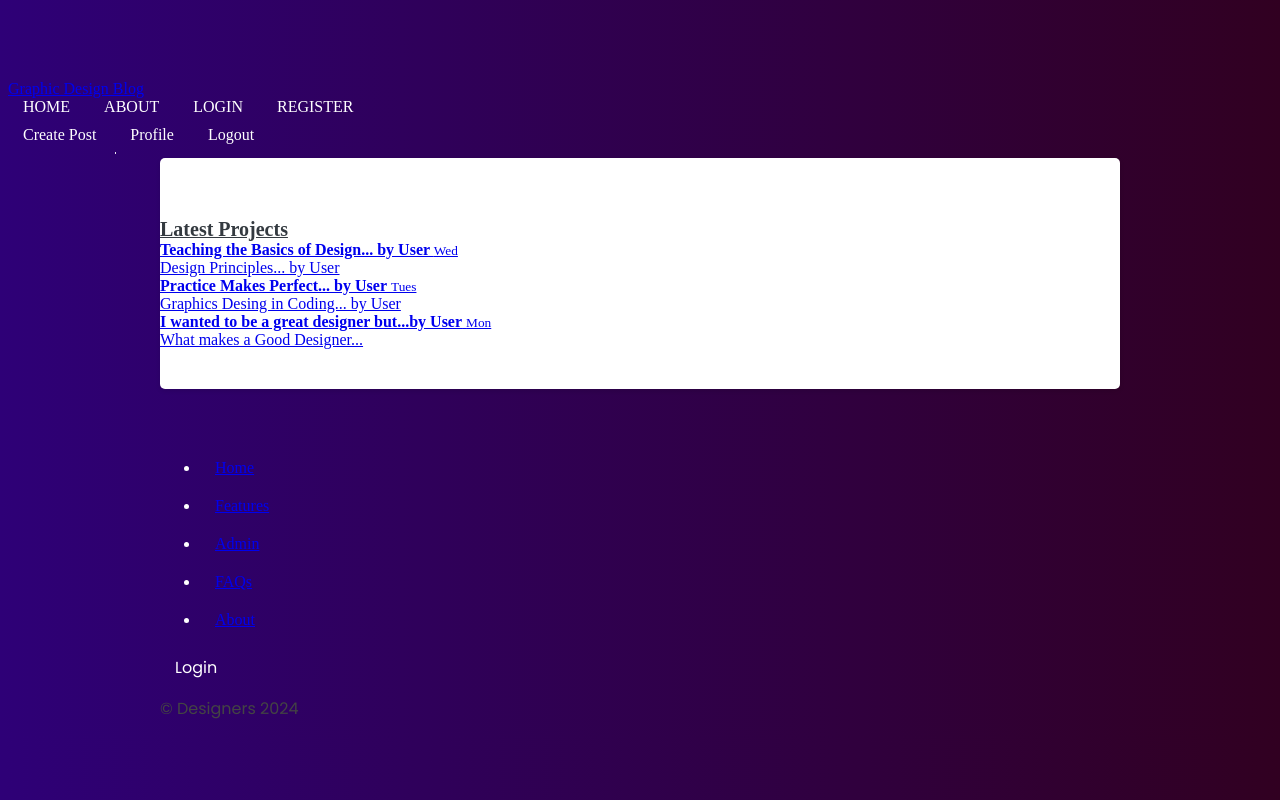
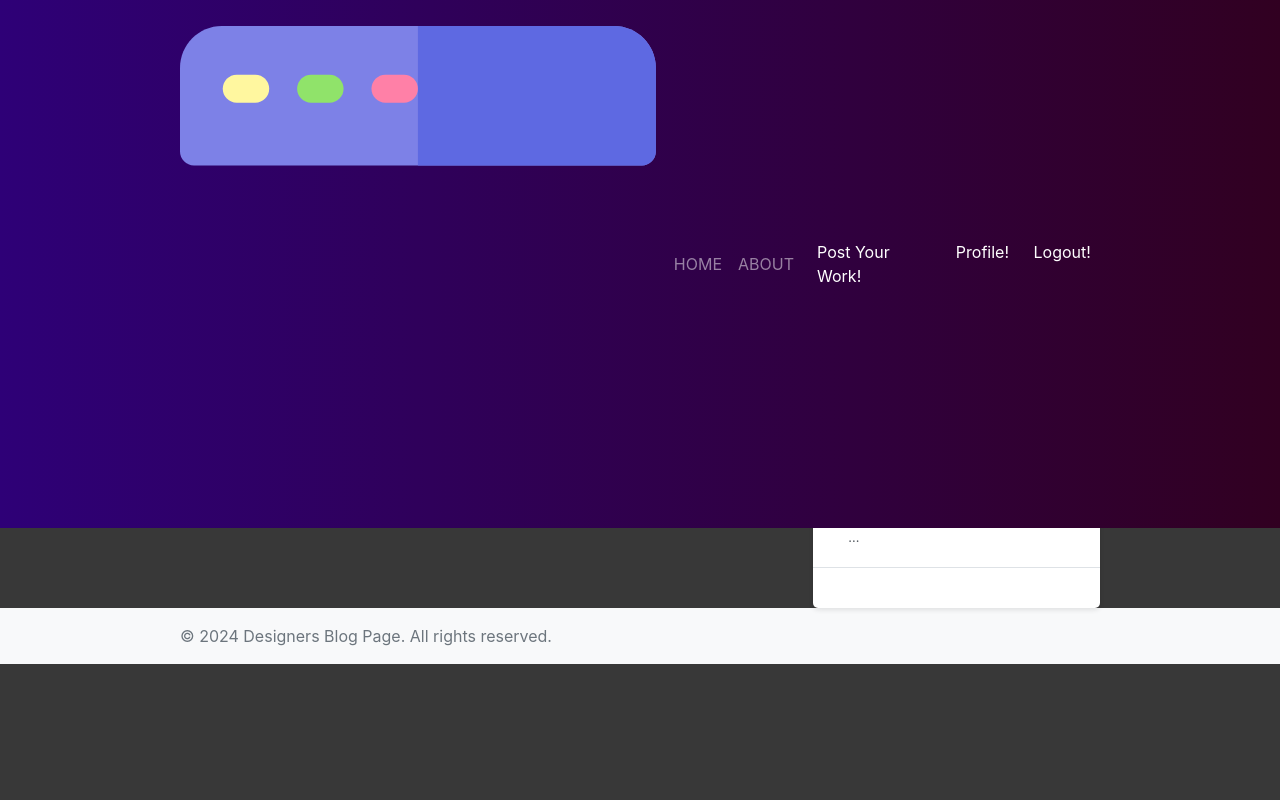
Before and after one commit to OwenD-24/Graphic-Design-Blog, a Django app: page / in a window 1280 px wide. Run offline with Django 4.2, Linux system fonts and the light colour scheme; the visitor is signed in with stand-in values (Sample User, id 1); data that the repository does not hold is empty; some libraries are stand-ins or nearby versions.

Commit message:
ADD: added the JS links I needed for base.html and tidied up the code a little better

```diff
--- a/blog/templates/blog/base.html
+++ b/blog/templates/blog/base.html
@@ -3,153 +3,150 @@
 <html lang="en">
 
 <head>
-    <meta charset="UTF-8">
-    <meta name="viewport" content="width=device-width, initial-scale=1.0">
-    <title>{% block title %}Graphic Design Blog{% endblock %}</title>
+    <!-- Meta Tags -->
+    <meta charset="utf-8">
+    <meta name="viewport" content="width=device-width, initial-scale=1, shrink-to-fit=no">
 
-    <!-- Styling Links -->
+    <!-- Bootstrap CSS -->
+    <link rel="stylesheet" href="https://maxcdn.bootstrapcdn.com/bootstrap/4.0.0/css/bootstrap.min.css"
+        integrity="sha384-Gn5384xqQ1aoWXA+058RXPxPg6fy4IWvTNh0E263XmFcJlSAwiGgFAW/dAiS6JXm" crossorigin="anonymous">
+
+    <!-- Custom CSS -->
     <link rel="stylesheet" href="{% static 'blog/main.css' %}">
-    <link rel="stylesheet" href="https://fonts.googleapis.com/css2?family=Poppins:wght@300;400;500&display=swap">
+
+    <!-- Google Fonts -->
+    <link href="https://fonts.googleapis.com/css2?family=Poppins:wght@200&display=swap" rel="stylesheet">
 </head>
 
-<body class="bg-steel">
+<body>
+    <!-- Header and Navbar Section -->
+    <header class="site-header">
+        <nav class="navbar navbar-expand-md navbar-dark bg-steel fixed-top">
+            <div class="container">
+                <!-- Logo -->
+                <svg style="padding-right: 10px;" id="Capa_1" enable-background="new 0 0 512 512" height="512"
+                    viewBox="0 0 512 512" width="512" xmlns="http://www.w3.org/2000/svg">
+                    <g>
+                        <!-- Background Shapes -->
+                        <g>
+                            <path d="m512 45c0-24.853-20.147-45-45-45h-422c-24.853 0-45 20.147-45 45v90c0 8.284 6.716 15 15 15h482c8.284 0 15-6.716 15-15z"
+                                fill="#7d81e7" />
+                            <path d="m467 0h-211v150h241c8.284 0 15-6.716 15-15v-90c0-24.853-20.147-45-45-45z"
+                                fill="#5e69e2" />
+                        </g>
+                        <!-- Lights Icons -->
+                        <g>
+                            <path d="m81 82.5h-20c-8.284 0-15-6.716-15-15s6.716-15 15-15h20c8.284 0 15 6.716 15 15s-6.716 15-15 15z"
+                                fill="#fff79f" />
+                            <path d="m161 82.5h-20c-8.284 0-15-6.716-15-15s6.716-15 15-15h20c8.284 0 15 6.716 15 15s-6.716 15-15 15z"
+                                fill="#90e36a" />
+                            <path d="m241 82.5h-20c-8.284 0-15-6.716-15-15s6.716-15 15-15h20c8.284 0 15 6.716 15 15s-6.716 15-15 15z"
+                                fill="#ff80a7" />
+                        </g>
+                    </g>
+                </svg>
 
-    <!-- Navbar Section -->
-    <header class="site-header">
-        <nav class="navbar navbar-expand-lg navbar-dark">
-            <a class="navbar-brand" href="{% url 'blog-home' %}">Graphic Design Blog</a>
-            <div class="collapse navbar-collapse">
+                <!-- Navbar Toggler for Mobile View -->
+                <button class="navbar-toggler" type="button" data-toggle="collapse" data-target="#navbarToggle"
+                    aria-controls="navbarToggle" aria-expanded="false" aria-label="Toggle navigation">
+                    <span class="navbar-toggler-icon"></span>
+                </button>
+
+                <!-- Navbar Links -->
+                <div class="collapse navbar-collapse" id="navbarToggle">
+                    <div class="navbar-nav mr-auto">
                         {% if user.is_authenticated %}
                             <a class="nav-item nav-link" href="{% url 'blog-home' %}">HOME</a>
                             <a class="nav-item nav-link" href="{% url 'blog-about' %}">ABOUT</a>
-                <a class="nav-item nav-link" href="{% url 'login' %}">LOGIN</a>
-                <a class="nav-item nav-link" href="{% url 'register' %}">REGISTER</a>
+                        {% endif %}
                     </div>
-            <!-- Navbar Right Side -->
+
+                    <!-- Authentication Links (Right Side) -->
                     <div class="navbar-nav">
-                <a href="" id="auth-links">
-                    <span></span>
-                    <span></span>
-                    <span></span>
-                    <span></span>
-                    Create Post
-                </a>
-                <a href="" id="auth-links">
-                    <span></span>
-                    <span></span>
-                    <span></span>
-                    <span></span>
-                    Profile
-                </a>
-                <a href="" id="auth-links">
-                    <span></span>
-                    <span></span>
-                    <span></span>
-                    <span></span>
-                    Logout
-                </a>
+                        {% if user.is_authenticated %}
+                            <a href="{% url 'blog-new' %}" class="nav-item nav-link" id="auth-links">Post Your Work!</a>
+                            <a href="{% url 'profile' %}" class="nav-item nav-link" id="auth-links">Profile!</a>
+                            <a href="{% url 'logout' %}" class="nav-item nav-link" id="auth-links">Logout!</a>
                         {% else %}
-                <a href="" id="auth-links">
-                    <span></span>
-                    <span></span>
-                    <span></span>
-                    <span></span>
-                    Login
-                </a>
-                <a href="" id="auth-links">
-                    <span></span>
-                    <span></span>
-                    <span></span>
-                    <span></span>
-                    Register
-                </a>
+                            <a href="{% url 'login' %}" class="nav-item nav-link" id="auth-links">Login!</a>
+                            <a href="{% url 'register' %}" class="nav-item nav-link" id="auth-links">Register Here!</a>
                         {% endif %}
+                    </div>
+                </div>
+            </div>
+        </nav>
     </header>
-    <main role="main" class="container">
+
+    <!-- Main Content Section -->
+    <main role="main" class="container mt-5 pt-5">
         <div class="row">
+            <!-- Left Column (Blog Content) -->
             <div class="col-md-8">
-                {%  if messages%}
+                {% if messages %}
+                    <!-- Display Flash Messages -->
                     {% for message in messages %}
-                <div class="alert-{{ message.tags }}">
+                        <div class="alert alert-{{ message.tags }}">
                             {{ message }}
                         </div>
                     {% endfor %}
                 {% endif %}
+
+                <!-- Block Content Section -->
+                {% block content %}{% endblock %}
             </div>
-            <div class="col-md-8">
-                {% block content %}
-                <div class="container mt-4">
-                    <div class="row">
-                        <div class="col-md-8">
-                            <h2>Latest Projects</h2>
-                            {% for posts in Post %}
-                            <article class="post">
-                                <h3>{{ post.title }}</h3>
-                                <p>by {{ post.author }} on {{ post.created_on }}</p>
-                                <p>{{ post.content|truncatewords:30 }}</p>
-                                <a href="{% url 'post_detail' post.id %}" class="btn btn-primary">Read more</a>
-                            </article>
-                            <hr>
-                            {% endfor %}
-                        </div>
-                    </div>
-                </div>
-                {% endblock %}
-            </div>
-        </div>
+
+            <!-- Right Column (Sidebar for Latest Projects) -->
             <div class="col-md-4">
                 <div class="content-section">
-                <div class="d-flex flex-column align-items-stretch flex-shrink-0 bg-white"
-                    style="width: 380px; padding-top: 20px;">
-                    <a id="list-group" href="#"
-                        class="d-flex align-items-center flex-shrink-0 p-3 link-dark text-decoration-none border-bottom">
+                    <div class="d-flex flex-column align-items-stretch flex-shrink-0 bg-white">
+                        <a id="list-group" href="" class="d-flex align-items-center flex-shrink-0 p-3 link-dark text-decoration-none border-bottom">
                             <span class="fs-5 fw-semibold" id="gist-btn">Latest Projects</span>
                         </a>
+
+                        <!-- List of Latest Projects -->
                         <div class="list-group list-group-flush border-bottom scrollarea">
-                        <a href="#" class="list-group-item list-group-item-action  lh-tight" aria-current="true">
+                            <a href="#" class="list-group-item list-group-item-action lh-tight">
                                 <div class="d-flex w-100 align-items-center justify-content-between">
-                                <strong class="mb-1">Teaching the Basics of Design... by User
-                                </strong>
+                                    <strong class="mb-1">Teaching the Basics of Design... by User</strong>
                                     <small>Wed</small>
                                 </div>
-                            <div class="col-10 mb-1 small">Design Principles... by User </div>
+                                <div class="col-10 mb-1 small">Design Principles... by User</div>
                             </a>
                             <a href="#" class="list-group-item list-group-item-action py-3 lh-tight">
                                 <div class="d-flex w-100 align-items-center justify-content-between">
                                     <strong class="mb-1">Practice Makes Perfect... by User</strong>
-                                <small class="text-muted">Tues</small>
+                                    <small>Tues</small>
                                 </div>
-                            <div class="col-10 mb-1 small">Graphics Desing in Coding... by User</div>
+                                <div class="col-10 mb-1 small">Graphics Design in Coding... by User</div>
                             </a>
                             <a href="#" class="list-group-item list-group-item-action py-3 lh-tight">
                                 <div class="d-flex w-100 align-items-center justify-content-between">
-                                <strong class="mb-1">I wanted to be a great designer but...by User</strong>
-                                <small class="text-muted">Mon</small>
+                                    <strong class="mb-1">I wanted to be a good designer but... by User</strong>
+                                    <small>Mon</small>
                                 </div>
-                            <div class="col-10 mb-1 small">What makes a Good Designer...</div>
+                                <div class="col-10 mb-1 small">...</div>
                             </a>
-
                         </div>
                     </div>
                 </div>
             </div>
         </div>
+    </main>
+
     <!-- Footer Section -->
-        <footer class="">
-            <ul class="nav justify-content-center border-bottom" style="margin-top: 60px;">
-                <li class="nav-item"><a href="#" class="nav-link px-2 text-muted">Home</a></li>
-                <li class="nav-item"><a href="#" class="nav-link px-2 text-muted">Features</a></li>
-                <li class="nav-item"><a href="admin/" class="nav-link px-2 text-muted">Admin</a></li>
-                <li class="nav-item"><a href="#" class="nav-link px-2 text-muted">FAQs</a></li>
-                <li class="nav-item"><a href="#" class="nav-link px-2 text-muted">About</a></li>
-
-            </ul>
-            <p><a class="nav-item nav-link" href="{% url 'login' %}">Login</a></p>
-            <p class="text-center text-muted">&copy; Designers 2024</p>
+    <footer class="footer mt-auto py-3 bg-light">
+        <div class="container">
+            <span class="text-muted">&copy; 2024 Designers Blog Page. All rights reserved.</span>
+        </div>
     </footer>
 
-    </main>
-
+    <!-- Bootstrap JS and Dependencies -->
+    <script src="https://code.jquery.com/jquery-3.2.1.slim.min.js"
+        integrity="sha384-KJ3o2DKtIkvYIK3UENzmM7KCkRr/rE9/Qpg6aAZGJwFDMVNA/GpGFF93hXpG5KkN" crossorigin="anonymous"></script>
+    <script src="https://cdnjs.cloudflare.com/ajax/libs/popper.js/1.12.9/umd/popper.min.js"
+        integrity="sha384-ApNbgh9B+Y1QKtv3Rn7W3mgPxhU9v/ScQsAP7hUibX39j3z6fqJ5K1w5TIU6j6" crossorigin="anonymous"></script>
+    <script src="https://maxcdn.bootstrapcdn.com/bootstrap/4.0.0/js/bootstrap.min.js"
+        integrity="sha384-JZR6Spejh4U02d8jOt6vLEHfe/JQGiRRSQQxSfFWpi1MquVdAyjUar5+76PVCmYl" crossorigin="anonymous"></script>
 </body>
 
 </html>
```
Lines whose indentation alone changed are shown as unchanged.
